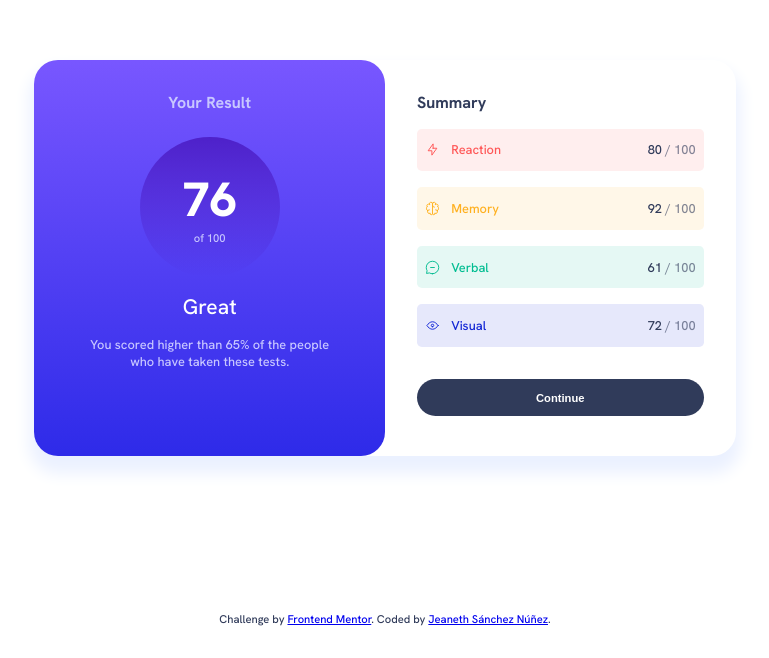
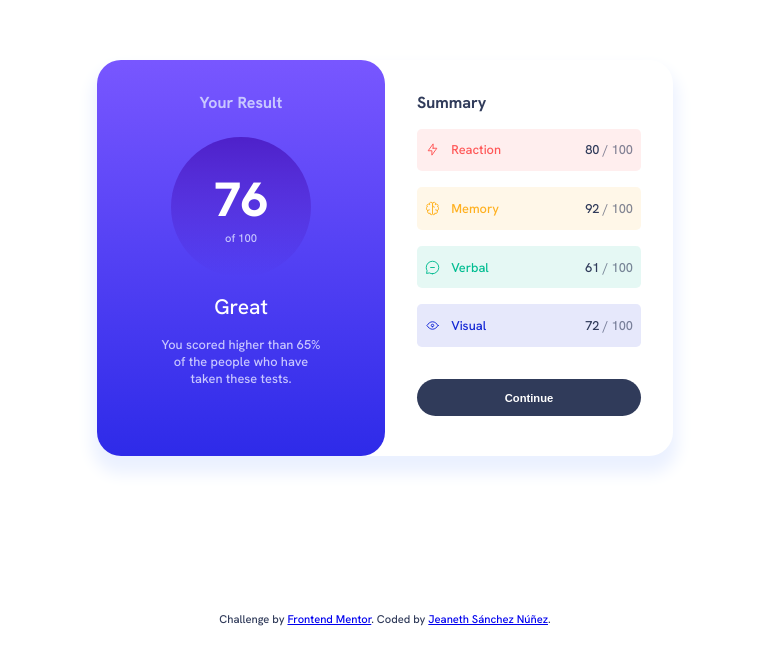
Before and after one commit to jeanethsn/result-component, a plain HTML site: page index.html in a window 1280 px wide. Shown: the part 142-800 px from the top of the page, without its empty margins (255-1024 px from the left). Drawn offline with Linux system fonts and the light colour scheme.

Commit message:
readme changes, width Desktop version

```diff
--- a/styles.css
+++ b/styles.css
@@ -37,6 +37,8 @@ body{
 }
 
 main{
+    width: 45%;
+    margin: auto;
     display: flex;
     box-shadow: 0rem 0.8rem 1rem 0.3rem var(--pale-blue);
     border-radius: 1.5rem;
@@ -45,7 +47,7 @@ main{
 
 .result{
     text-align: center;
-    width: 50%;
+    width:50%;
     background: linear-gradient(var(--light-slate-blue), var(--light-royal-blue));
     color: white;
     border-radius: 1.5rem;
@@ -90,7 +92,7 @@ h3{
 .result-text{
     font-size: 0.8rem;
     font-weight: 500;
-    padding: 0 1rem 1rem;
+    padding: 0 2rem 1rem;
     color: var(--light-lavender);
 }
 
@@ -193,11 +195,12 @@ button:hover{
 @media only screen and (max-width: 375px) {
 
     body{
-        width: 100vw;
+        width: 100%;
         height: 100vh;
     }
 
    main{
+    width: 100%;
     flex-direction: column;
     height: 100vh;
    }
@@ -226,9 +229,12 @@ button{
 .result-title, .summary-title{
     font-size: 1.3rem;
 }
-
+.result-title{
+    margin-bottom: 1rem;
+}
 .result-text{
     font-size: 1rem;
+    padding:0 1rem;
 }
 
 }
```
Also changed, not shown: assets/images/desktop.jpg (added), assets/images/mobil.jpg (added), 1 other file.
